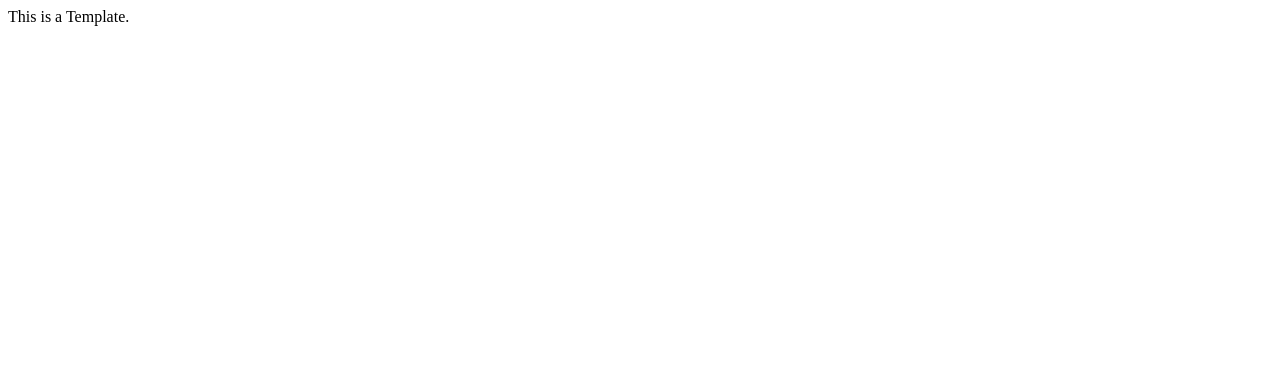
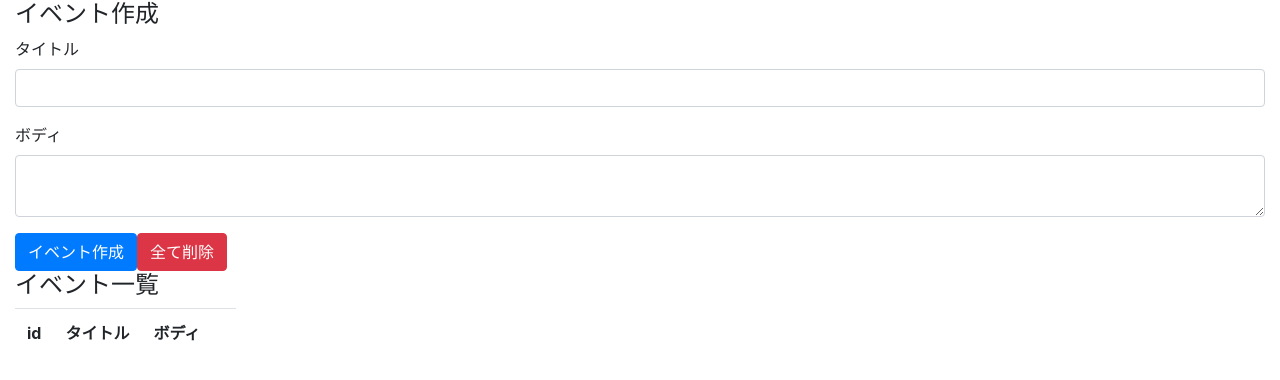
Before and after one commit to yakio0613/react-hoooks-study, a React (Create React App) app: page / in a window 1280 px wide. Shown: the top 380 px of the page. Built offline with nearby package versions, Linux system fonts and the light colour scheme.

Commit message:
bootstrap

```diff
--- a/package.json
+++ b/package.json
@@ -6,6 +6,7 @@
     "@testing-library/jest-dom": "^4.2.4",
     "@testing-library/react": "^9.3.2",
     "@testing-library/user-event": "^7.1.2",
+    "bootstrap": "^4.5.2",
     "react": "^16.13.1",
     "react-dom": "^16.13.1",
     "react-scripts": "3.4.3"
--- a/src/App.js
+++ /dev/null
@@ -1,11 +0,0 @@
-import React from 'react'
-
-const App = () => {
-  return (
-    <div>
-      This is a Template.
-    </div>
-  )
-}
-
-export default App
--- /dev/null
+++ b/src/components/App.js
@@ -0,0 +1,40 @@
+import React from 'react'
+import 'bootstrap/dist/css/bootstrap.min.css'
+
+const App = () => {
+  return (
+    <div className="container-fluid">
+      <h4>イベント作成</h4>
+      <form>
+        <div className="form-group">
+          <label htmlFor="formEventTitle">タイトル</label>
+          <input className="form-control" id="formEventTitle" />
+        </div>
+        <div className="form-group">
+          <label htmlFor="formEventBody">ボディ</label>
+          <textarea className="form-control" id="formEventBody" />
+        </div>
+        <button className="btn btn-primary">イベント作成</button>
+        <button className="btn btn-danger">全て削除</button>
+      </form>
+      <h4>イベント一覧</h4>
+      <table>
+        <thead className="table table-hover">
+          <tr>
+            <th>id</th>
+            <th>タイトル</th>
+            <th>ボディ</th>
+            <th></th>
+          </tr>
+        </thead>
+        <tbody>
+          <tr>
+            <td></td>
+          </tr>
+        </tbody>
+      </table>
+    </div>
+  )
+}
+
+export default App
--- a/src/index.js
+++ b/src/index.js
@@ -1,6 +1,6 @@
 import React from 'react'
 import ReactDOM from 'react-dom'
-import App from './App'
+import App from './components/App'
 
 ReactDOM.render(
   <React.StrictMode>
```
Also changed, not shown: 1 other file (tests, documents, lock files or other folders).
